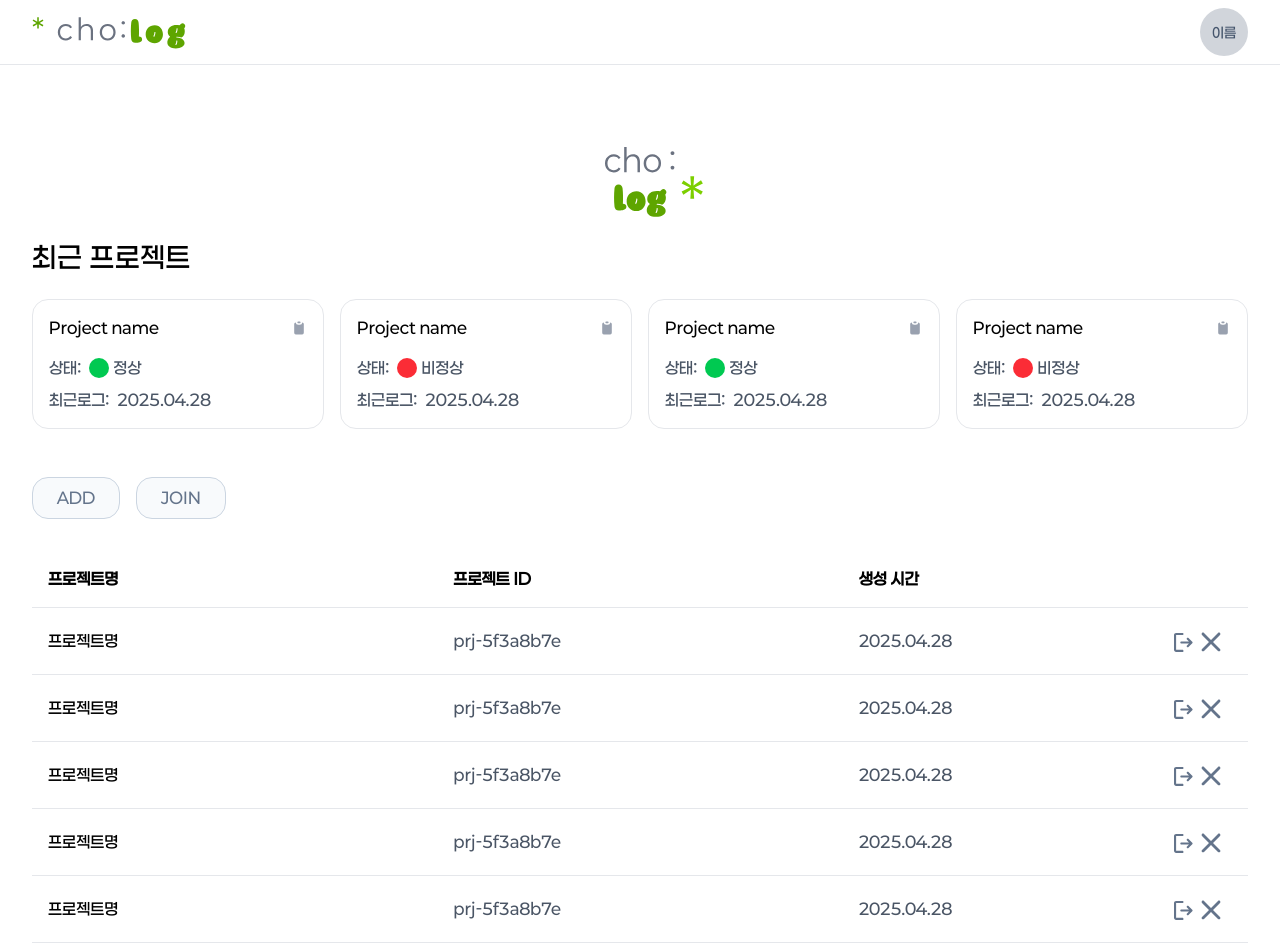
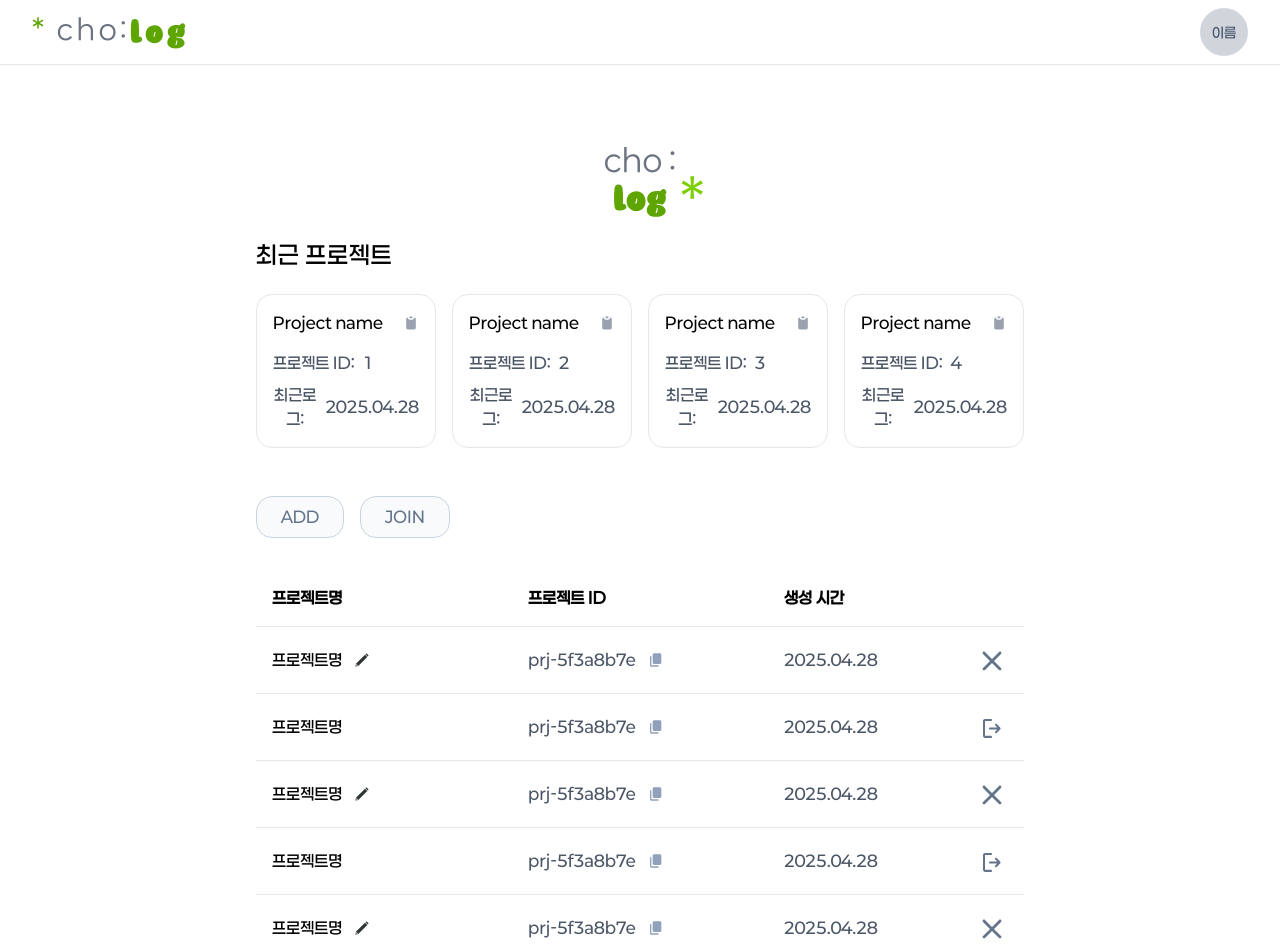
Before and after one commit to SIM-GYUBIN/CHOLOG, a React (Vite) app in the folder frontend/cholog/: page /projectList in a window 1280 px wide. Shown: the top 952 px of the page. Built offline with nearby package versions, Linux system fonts and the light colour scheme.

Commit message:
feat : projectListPage refactor - 프로젝트 리스트 페이지 리팩터링 S12P31B207-87

```diff
--- a/frontend/cholog/src/App.tsx
+++ b/frontend/cholog/src/App.tsx
@@ -21,6 +21,7 @@ function App() {
             <Route path="/login" element={<LoginPage />} />
             <Route path="/projectList" element={<ProjectListPage />} />
             <Route path="/project/:projectId" element={<ProjectPage />} />
+            <Route path="/log/:logId" element={<LogPage />} />
             <Route path="/report/:projectId" element={<ReportPage />} />
             <Route path="/archive/:projectId" element={<ArchivePage />} />
             <Route path="/projectsetting/:projectId" element={<ProjectSettingPage />} />
--- /dev/null
+++ b/frontend/cholog/src/components/ProjectList/ModifyProjectModal.tsx
@@ -0,0 +1,50 @@
+interface ModifyProjectModalProps {
+  showModal: boolean;
+  projectName: string;
+  setProjectName: (value: string) => void;
+  onClose: () => void;
+  onSubmit: () => void;
+}
+
+const ModifyProjectModal = ({
+  showModal,
+  projectName,
+  setProjectName,
+  onClose,
+  onSubmit,
+}: ModifyProjectModalProps) => {
+  if (!showModal) return null;
+
+  return (
+    <div className="fixed inset-0 bg-black/30 flex items-center justify-center z-50">
+      <div className="bg-white rounded-xl p-7 w-[90%] max-w-md shadow-lg">
+        <h2 className="text-xl font-semibold mb-6">
+          프로젝트명 수정
+        </h2>
+        <input
+          type="text"
+          value={projectName}
+          onChange={(e) => setProjectName(e.target.value)}
+          placeholder="새로운 프로젝트명"
+          className="w-full border border-gray-300 rounded-lg px-4 py-2 mb-6"
+        />
+        <div className="flex justify-between">
+          <button
+            onClick={onClose}
+            className="px-4 py-2 bg-gray-200 rounded-lg hover:bg-gray-300"
+          >
+            취소
+          </button>
+          <button
+            onClick={onSubmit}
+            className="px-4 py-2 bg-black text-white rounded-lg hover:bg-gray-800"
+          >
+            수정
+          </button>
+        </div>
+      </div>
+    </div>
+  );
+};
+
+export default ModifyProjectModal;
--- a/frontend/cholog/src/components/ProjectList/ProjectTable.tsx
+++ b/frontend/cholog/src/components/ProjectList/ProjectTable.tsx
@@ -1,12 +1,17 @@
+import { useState } from 'react';
 import { useNavigate } from 'react-router-dom';
 import exitIcon from '@/assets/exit.svg';
 import deleteIcon from '@/assets/delete.svg';
+import copyIcon from '@/assets/copy.svg';
+import modifyIcon from '@/assets/modify.svg';
+import ModifyProjectModal from './ModifyProjectModal';
 
 interface Project {
   id: number;
   name: string;
   projectId: string;
   date: string;
+  isCreator: boolean; // 생성자 여부 추가
 }
 
 interface ProjectTableProps {
@@ -16,8 +21,30 @@ interface ProjectTableProps {
 
 const ProjectTable = ({ projects, onCopy }: ProjectTableProps) => {
   const navigate = useNavigate();
+  const [showModifyModal, setShowModifyModal] = useState(false);
+  const [selectedProject, setSelectedProject] = useState<Project | null>(null);
+  const [newProjectName, setNewProjectName] = useState('');
+
+  const handleCopy = (projectId: string) => {
+    onCopy(projectId);
+    alert('프로젝트 ID가 복사되었습니다.');
+  };
+
+  const handleModifyClick = (project: Project) => {
+    setSelectedProject(project);
+    setNewProjectName(project.name);
+    setShowModifyModal(true);
+  };
+
+  const handleModifySubmit = () => {
+    // TODO: API 호출하여 프로젝트명 수정
+    setShowModifyModal(false);
+    setSelectedProject(null);
+    setNewProjectName('');
+  };
 
   return (
+    <>
       <table className="w-full">
         <thead>
           <tr className="border-b border-gray-200">
@@ -34,42 +61,60 @@ const ProjectTable = ({ projects, onCopy }: ProjectTableProps) => {
                 <div className="flex items-center gap-2">
                   <button
                     onClick={() => navigate(`/project/${project.id}`)}
-                  className="text-left hover:text-gray-900 truncate cursor-pointer"
+                    className="text-left text-[16px] hover:text-gray-900 truncate cursor-pointer"
                   >
                     {project.name}
                   </button>
+                  {project.isCreator && (
+                    <button
+                      className="p-1 hover:bg-gray-100 rounded-md transition-colors"
+                      onClick={() => handleModifyClick(project)}
+                    >
+                      <img src={modifyIcon} alt="Modify" className="h-4 w-4" />
+                    </button>
+                  )}
                 </div>
               </td>
-            <td className="w-1/3 p-4 text-gray-600 text-left">
+              <td className="w-1/3 p-4 text-gray-600 text-left text-[16px]">
                 <div className="flex items-center gap-2">
                   <span>{project.projectId}</span>
                   <button
-                  onClick={() => onCopy(project.projectId)}
+                    onClick={() => handleCopy(project.projectId)}
                     className="p-1 hover:bg-gray-100 rounded-md transition-colors"
                   >
-                  {/* Copy SVG icon */}
+                    <img src={copyIcon} alt="Copy" className="h-4 w-4" />
                   </button>
                 </div>
               </td>
-            <td className="w-1/4 p-4 text-gray-600 text-left">
+              <td className="w-1/4 p-4 text-gray-600 text-left text-[16px]">
                 {project.date}
               </td>
               <td className="w-12 p-4">
-              <button
-                className="focus:outline-none cursor-pointer"
-              >
-                <img src={exitIcon} alt="Cholog logo" className="h-5 mt-2 mx-1" />
-              </button>
-              <button
-                className="focus:outline-none cursor-pointer"
-              >
-                <img src={deleteIcon} alt="Cholog logo" className="h-5 mt-2 mx-1" />
+                <button className="focus:outline-none cursor-pointer">
+                  <img
+                    src={project.isCreator ? deleteIcon : exitIcon}
+                    alt={project.isCreator ? "Delete" : "Exit"}
+                    className="h-5 mt-2 mx-1"
+                  />
                 </button>
               </td>
             </tr>
           ))}
         </tbody>
       </table>
+
+      <ModifyProjectModal
+        showModal={showModifyModal}
+        projectName={newProjectName}
+        setProjectName={setNewProjectName}
+        onClose={() => {
+          setShowModifyModal(false);
+          setSelectedProject(null);
+          setNewProjectName('');
+        }}
+        onSubmit={handleModifySubmit}
+      />
+    </>
   );
 };
 
--- a/frontend/cholog/src/components/ProjectList/RecentProjects.tsx
+++ b/frontend/cholog/src/components/ProjectList/RecentProjects.tsx
@@ -14,7 +14,7 @@ interface RecentProjectsProps {
 const RecentProjects = ({ projects }: RecentProjectsProps) => {
   return (
     <section className="mb-12">
-      <p className="text-left text-[28px] leading-tight tracking-wide font-paperlogy7 mb-6">
+      <p className="text-left text-[24px] leading-tight tracking-wide font-paperlogy7 mb-6">
         최근 프로젝트
       </p>
       <div className="grid grid-cols-4 gap-4">
--- a/frontend/cholog/src/components/logList.tsx
+++ b/frontend/cholog/src/components/logList.tsx
@@ -77,7 +77,7 @@ const mockLogs = [
 
 const LogList = () => {
   return (
-    <div className='rounded-[24px] p-4'>
+    <div className='rounded-[24px]'>
       <div className='font-[paperlogy6] text-start mx-3 text-[24px] text-slate-600 mb-2'>Log</div>
       <div className="border border-slate-200 rounded-[24px] shadow p-4 h-[50vh] overflow-y-auto">
         <div className="flex text-start items-center gap-10 border-b-2 border-slate-300 px-3 py-4 w-full text-slate-600 font-[paperlogy7] text-[16px]">
--- a/frontend/cholog/src/components/projectCard.tsx
+++ b/frontend/cholog/src/components/projectCard.tsx
@@ -29,12 +29,9 @@ const ProjectCard = ({ id, name, status, lastLog }: ProjectCardProps) => {
       </div>
       <div className="space-y-2">
         <div className="flex items-center gap-2 text-gray-600 text-14px">
-          <span>상태:</span>
+          <span>프로젝트 ID:</span>
           <div className="flex items-center gap-1">
-            <span className={`w-5 h-5 rounded-full ${
-              status === "정상" ? "bg-green-500" : "bg-red-500"
-            }`}></span>
-            <span>{status}</span>
+            <span>{id}</span>
           </div>
         </div>
         <div className="flex items-center gap-2 text-gray-600 text-14px">
--- a/frontend/cholog/src/pages/ProjectListPage.tsx
+++ b/frontend/cholog/src/pages/ProjectListPage.tsx
@@ -18,11 +18,11 @@ const ProjectListPage = () => {
   ];
 
   const projectList = [
-    { id: 1, name: "프로젝트명", projectId: "prj-5f3a8b7e", date: "2025.04.28" },
-    { id: 2, name: "프로젝트명", projectId: "prj-5f3a8b7e", date: "2025.04.28" },
-    { id: 3, name: "프로젝트명", projectId: "prj-5f3a8b7e", date: "2025.04.28" },
-    { id: 4, name: "프로젝트명", projectId: "prj-5f3a8b7e", date: "2025.04.28" },
-    { id: 5, name: "프로젝트명", projectId: "prj-5f3a8b7e", date: "2025.04.28" },
+    { id: 1, name: "프로젝트명", projectId: "prj-5f3a8b7e", date: "2025.04.28", isCreator: true },
+    { id: 2, name: "프로젝트명", projectId: "prj-5f3a8b7e", date: "2025.04.28", isCreator: false },
+    { id: 3, name: "프로젝트명", projectId: "prj-5f3a8b7e", date: "2025.04.28", isCreator: true },
+    { id: 4, name: "프로젝트명", projectId: "prj-5f3a8b7e", date: "2025.04.28", isCreator: false },
+    { id: 5, name: "프로젝트명", projectId: "prj-5f3a8b7e", date: "2025.04.28", isCreator: true },
   ];
 
   const handleCopy = (text: string) => {
@@ -50,7 +50,7 @@ const ProjectListPage = () => {
   };
 
   return (
-    <div className="max-w-7xl mx-auto">
+    <div className="max-w-[60vw] mx-auto">
       <div className="text-center">
         <img src={logo} alt="Cholog logo" className="h-36 mx-auto" />
       </div>
--- a/frontend/cholog/src/pages/ProjectPage.tsx
+++ b/frontend/cholog/src/pages/ProjectPage.tsx
@@ -18,7 +18,7 @@ const ProjectPage = () => {
 
   return (
     <div className='flex flex-col max-w-[60vw] mx-auto '>
-      <div className='flex flex-row justify-between mx-5 '>
+      <div className='flex flex-row justify-between '>
 
         <div className='flex flex-row items-center gap-2 font-[paperlogy5]'>
           <div className=' text-[24px] text-slate-500'>{projectName}</div>
```
Also changed, not shown: frontend/cholog/src/assets/modify.svg (added). Lines whose indentation alone changed are shown as unchanged.
